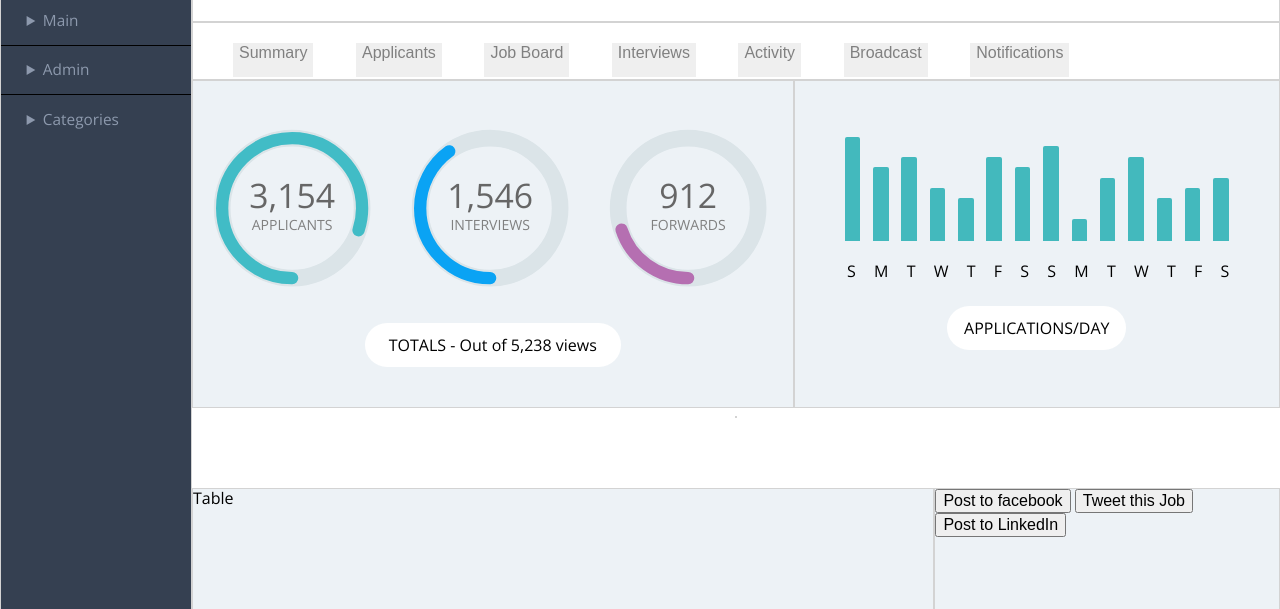
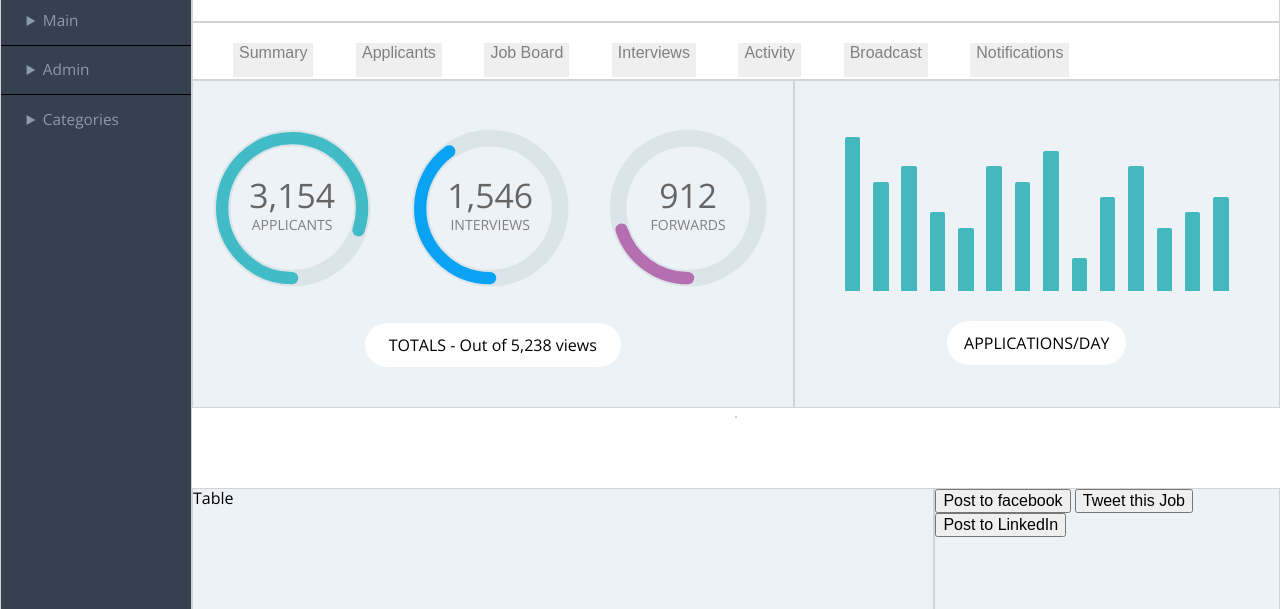
Before and after one commit to CharlesY712/cy-comp-challenge-3, a plain HTML site: page index.html in a window 1280 px wide. Shown: the part 191-800 px from the top of the page. Drawn offline with nearby package versions, Linux system fonts and the light colour scheme.

Commit message:
Changing graph title to have appropriate margins and removing days of week letters

```diff
--- a/css/styles.css
+++ b/css/styles.css
@@ -385,23 +385,23 @@ body {
   background-color: rgb(237,242,246);
 }
 
-.chart-wrapper {
+.block6__chart-wrapper {
   display: flex;
   justify-content: center;
   margin-top: 4vw;
 }
 
-.chart {
+.block6__chart {
   display: grid;
   grid-template-columns: repeat(14, 1fr);
   grid-template-rows: repeat(100, 1fr);
   grid-column-gap: 1vw;
-  height: 13vh;
+  height: 12vw;
   width: 30vw;
   padding: 5px 10px;
 }
 
-.bar {
+.block6__chart--bar {
   margin: 0;
   padding: 0;
   border-radius: 2px 2px 0 0;
@@ -409,7 +409,7 @@ body {
   background-color: rgb(67, 185,189);
 }
 
-.bar:hover {
+.block6__chart--bar:hover {
   background-color: rgb(51, 167, 175);
 }
 
@@ -469,11 +469,6 @@ body {
   grid-row-start: 40;
 }
 
-.days {
-  margin-left: 4.1vw;
-  letter-spacing: .55vw;
-}
-
 .block6__p-applications {
   font-size: 1.25vw;
   text-align: center;
--- a/index.html
+++ b/index.html
@@ -184,25 +184,24 @@
     <p class="block5__p-totals">TOTALS - Out of 5,238 views</p>
   </section>
   <section class="block6">
-    <div class="chart-wrapper">
-    <div class="chart">
-        <div class="bar bar1"></div>
-        <div class="bar bar2"></div>
-        <div class="bar bar3"></div>
-        <div class="bar bar4"></div>
-        <div class="bar bar5"></div>
-        <div class="bar bar6"></div>
-        <div class="bar bar7"></div>
-        <div class="bar bar8"></div>
-        <div class="bar bar9"></div>
-        <div class="bar bar10"></div>
-        <div class="bar bar11"></div>
-        <div class="bar bar12"></div>
-        <div class="bar bar13"></div>
-        <div class="bar bar14"></div>
+    <div class="block6__chart-wrapper">
+    <div class="block6__chart">
+        <div class="block6__chart--bar bar1"></div>
+        <div class="block6__chart--bar bar2"></div>
+        <div class="block6__chart--bar bar3"></div>
+        <div class="block6__chart--bar bar4"></div>
+        <div class="block6__chart--bar bar5"></div>
+        <div class="block6__chart--bar bar6"></div>
+        <div class="block6__chart--bar bar7"></div>
+        <div class="block6__chart--bar bar8"></div>
+        <div class="block6__chart--bar bar9"></div>
+        <div class="block6__chart--bar bar10"></div>
+        <div class="block6__chart--bar bar11"></div>
+        <div class="block6__chart--bar bar12"></div>
+        <div class="block6__chart--bar bar13"></div>
+        <div class="block6__chart--bar bar14"></div>
       </div>
     </div>
-    <p class="days">S M T W T F S S M T W T F S</p>
     <p class="block6__p-applications">APPLICATIONS/DAY</p>
   </section>
 
```
